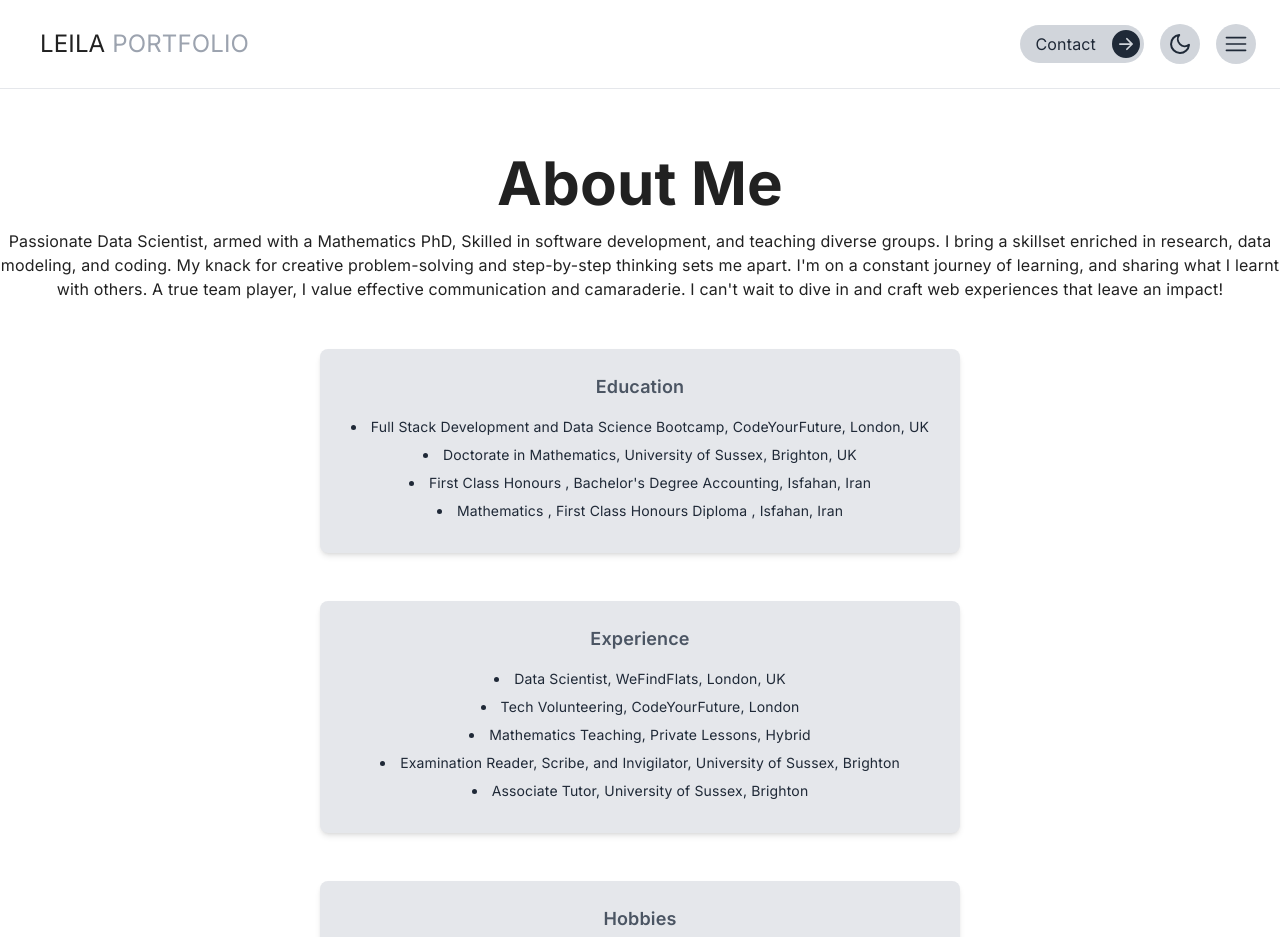
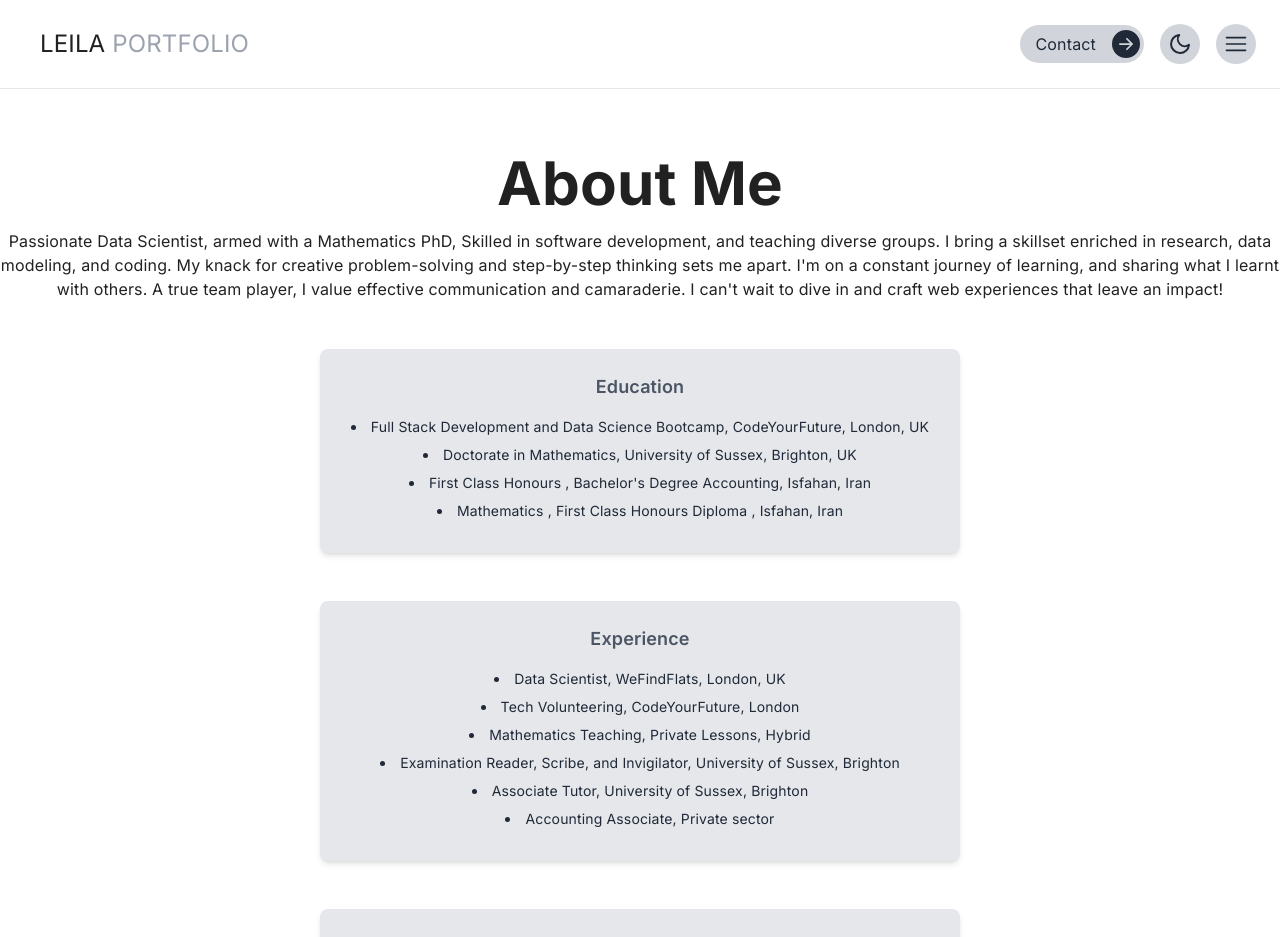
Before and after one commit to leilafarsani/leila-portfolio, a Next.js app: page /about in a window 1280 px wide. Shown: the top 937 px of the page. Built offline with nearby package versions, Linux system fonts and the light colour scheme.

Commit message:
added exprience

```diff
--- a/app/about/page.tsx
+++ b/app/about/page.tsx
@@ -27,7 +27,7 @@ export default function AboutPage() {
         <div className="mb-12">
           <SectionCard
             title="Experience"
-            content={`Data Scientist, WeFindFlats, London, UK\nTech Volunteering, CodeYourFuture, London\nMathematics Teaching, Private Lessons, Hybrid\nExamination Reader, Scribe, and Invigilator, University of Sussex, Brighton\nAssociate Tutor, University of Sussex, Brighton`}
+            content={`Data Scientist, WeFindFlats, London, UK\nTech Volunteering, CodeYourFuture, London\nMathematics Teaching, Private Lessons, Hybrid\nExamination Reader, Scribe, and Invigilator, University of Sussex, Brighton\nAssociate Tutor, University of Sussex, Brighton\n Accounting Associate, Private sector`}
           />
         </div>
         <div className="mb-12">
```
